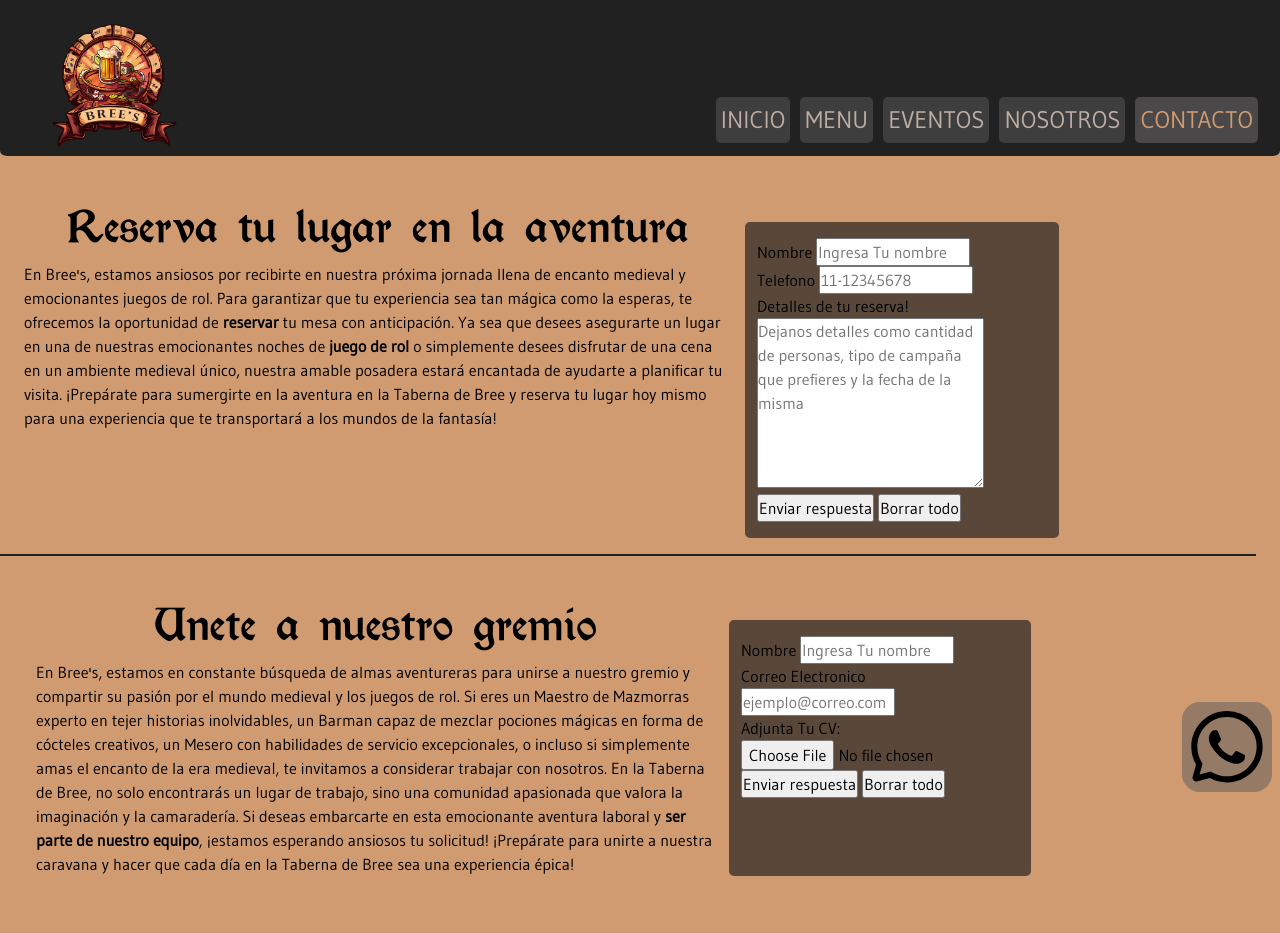
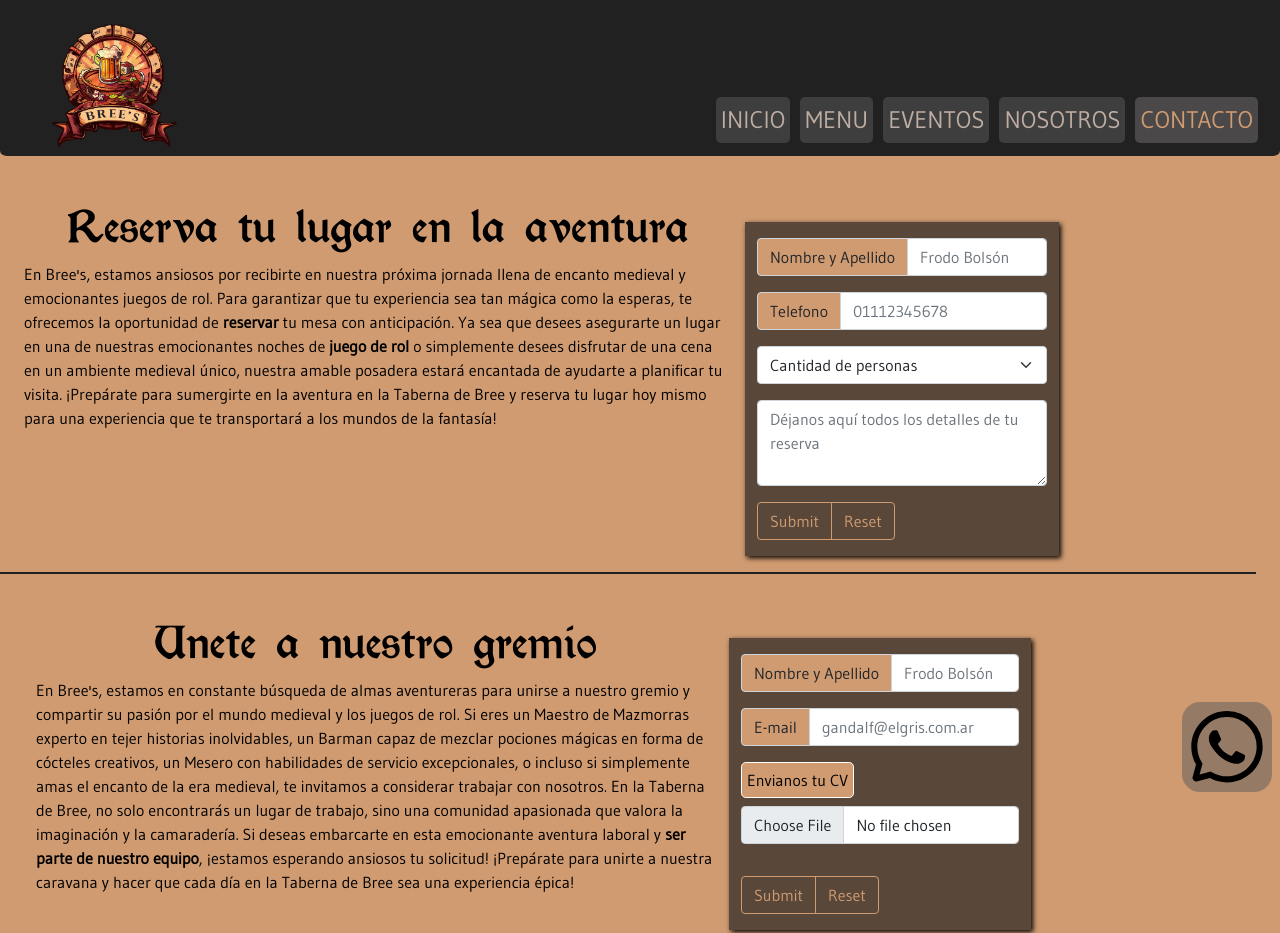
Before and after one commit to MattCGx/DesarrolloWeb-Coderhouse, a website: page Pages/contacto.html in a window 1280 px wide. Shown: the top 933 px of the page. Drawn offline with nearby package versions, Linux system fonts and the light colour scheme.

Commit message:
forms mejorados

```diff
--- a/Pages/contacto.html
+++ b/Pages/contacto.html
@@ -67,8 +67,10 @@
             de encanto medieval y
             emocionantes juegos de rol. Para garantizar que tu experiencia sea tan mágica como la esperas, te ofrecemos
             la
-            oportunidad de <span class="bold">reservar</span> tu mesa con anticipación. Ya sea que desees asegurarte un lugar en una de nuestras
-            emocionantes noches de <span class="bold">juego de rol</span> o simplemente desees disfrutar de una cena en un ambiente medieval
+            oportunidad de <span class="bold">reservar</span> tu mesa con anticipación. Ya sea que desees asegurarte un
+            lugar en una de nuestras
+            emocionantes noches de <span class="bold">juego de rol</span> o simplemente desees disfrutar de una cena en
+            un ambiente medieval
             único,
             nuestra amable posadera estará encantada de ayudarte a planificar tu visita. ¡Prepárate para sumergirte en
             la
@@ -77,33 +79,54 @@
             la fantasía!</p>
         </div>
 
-        <div class="formularioContacto col-lg-3 mt-3 mb-3 pt-3 pb-3 animate__animated animate__zoomIn">
+        <div class="formularioContacto col-lg-3 mt-3 mb-3 pt-3 pb-3" data-aos="flip-right" data-aos-delay="300" data-aos-easing="ease-in-out">
 
-          <!-- cambiar por form de BS para mejorar al visual-->
-          <form class="formulario" action="404.html">
-            <div>
-              <label id="FormName" for="NombreInput">Nombre</label>
-              <input type="text" name="NombreInput" placeholder="Ingresa Tu nombre" required />
+
+          <form class="row row-cols-lg-auto g-3 align-items-center" action="404.html">
+            <div class="col-12">
+              <label class="visually-hidden" for="inlineFormInputGroupUsername">Nombre</label>
+              <div class="input-group">
+                <div class="input-group-text">Nombre y Apellido</div>
+                <input type="text" class="form-control" id="inlineFormInputGroupUsername" placeholder="Frodo Bolsón"
+                  required>
+              </div>
             </div>
-            <div>
-              <label id="FormPhone" for="phoneInput">Telefono</label>
-              <input type="number" name="phoneInput" placeholder="11-12345678" required />
+            <div class="col-12">
+              <label class="visually-hidden" for="inlineFormInputGroupPhone">Telefono</label>
+              <div class="input-group">
+                <div class="input-group-text">Telefono</div>
+                <input type="number" class="form-control" id="inlineFormInputGroupPhone" placeholder="01112345678"
+                  required>
+              </div>
             </div>
-            <div>
-              <label id="FormMessage" for="messageInput">Detalles de tu reserva!</label>
+
+            <div class="col-12">
+              <label class="visually-hidden" for="inlineFormSelectPref">Cantidad de Personas</label>
+              <select class="form-select" id="inlineFormSelectPref">
+                <option selected>Cantidad de personas</option>
+                <option value="1">1</option>
+                <option value="2">2</option>
+                <option value="3">3</option>
+                <option value="4">4</option>
+                <option value="5">+4 aclarar en reserva</option>
+              </select>
             </div>
-            <div>
-              <textarea name="mensaje" id="mensaje" cols="30" rows="7"
-                placeholder="Dejanos detalles como cantidad de personas, tipo de campaña que prefieres y la fecha de la misma"></textarea>
+
+            <div class="col-12">
+              <label for="areamensaje" class="visually-hidden">Detalles de Tu reserva</label>
+              <textarea class="form-control" id="areamensaje" rows="3"
+                placeholder="Déjanos aquí todos los detalles de tu reserva"></textarea>
             </div>
-            <div>
-              <input type="submit" id="enviar" name="enviar" value="Enviar respuesta" />
-              <input type="reset" id="reset" name="reset" value="Borrar todo" />
+
+            <div class="btn-group col-6">
+              <input type="submit" class="btn btn-outline-primary"></input>
+              <input type="reset" class="btn btn-outline-primary"></input>
             </div>
           </form>
+
         </div>
       </div>
-    </section class="seccionReserva">
+    </section>
 
 
     <section class="container-fluid row seccionTrabajo pb-5 pt-5">
@@ -118,35 +141,48 @@
           con habilidades de servicio excepcionales, o incluso si simplemente amas el encanto de la era medieval, te
           invitamos a considerar trabajar con nosotros. En la Taberna de Bree, no solo encontrarás un lugar de trabajo,
           sino una comunidad apasionada que valora la imaginación y la camaradería. Si deseas embarcarte en esta
-          emocionante aventura laboral y <span class="bold">ser parte de nuestro equipo</span>, ¡estamos esperando ansiosos tu solicitud!
+          emocionante aventura laboral y <span class="bold">ser parte de nuestro equipo</span>, ¡estamos esperando
+          ansiosos tu solicitud!
           ¡Prepárate
           para unirte a nuestra caravana y hacer que cada día en la Taberna de Bree sea una experiencia épica!</p>
       </div>
 
-      <div class="formularioContacto col-lg-3 mt-3 mb-3 pt-3 pb-3 animate__animated animate__zoomIn">
-        <form class="formulario" action="404.html" method="post">
-          <div>
-            <label id="FormName2" for="NombreInput">Nombre</label>
-            <input type="text" name="NombreInput" placeholder="Ingresa Tu nombre" required />
+      <div class="formularioContacto col-lg-3 mt-3 mb-3 pt-3 pb-3" data-aos="flip-left" data-aos-delay="300" data-aos-easing="ease-in-out">
+
+        <form class="row row-cols-lg-auto g-3 align-items-center" action="404.html">
+          <div class="col-12">
+            <label class="visually-hidden" for="inlineFormInputGroupUsername">Nombre</label>
+            <div class="input-group">
+              <div class="input-group-text">Nombre y Apellido</div>
+              <input type="text" class="form-control" id="inlineFormInputGroupUsername" placeholder="Frodo Bolsón"
+                required>
+            </div>
           </div>
-          <div>
-            <label id="FormEmail" for="emailInput">Correo Electronico</label>
-            <input type="email" name="emailInput" placeholder="ejemplo@correo.com" required />
+          <div class="col-12">
+            <label class="visually-hidden" for="inlineFormInputGroupMail">E-mail</label>
+            <div class="input-group">
+              <div class="input-group-text">E-mail</div>
+              <input type="email" class="form-control" id="inlineFormInputGroupMail" placeholder="gandalf@elgris.com.ar"
+                required>
+            </div>
           </div>
-          <div>
-            <label for="archivo">Adjunta Tu CV:</label>
+
+
+          <div class="col-12">
+            <div class="mb-3">
+              <label for="formFile" class="form-label">Envianos tu CV</label>
+              <input class="form-control" type="file" id="formFile" accept=".pdf, .doc, .docx, .jpg, .png" required>
+            </div>
           </div>
-          <div>
-            <input type="file" name="archivo" id="archivo" placeholder="selecciona un archivo"
-              accept=".pdf, .doc, .docx, .jpg, .png" required />
-          </div>
-          <div>
-            <input type="submit" id="enviar" name="enviar" value="Enviar respuesta" />
-            <input type="reset" id="reset" name="reset" value="Borrar todo" />
+
+          <div class="btn-group col-6">
+            <input type="submit" class="btn btn-outline-primary"></input>
+            <input type="reset" class="btn btn-outline-primary"></input>
           </div>
         </form>
+
       </div>
-      </div>
+
 
     </section>
 
@@ -183,7 +219,7 @@
   <script src="https://unpkg.com/aos@next/dist/aos.js"></script>
   <script>
     AOS.init();
-    </script>
+  </script>
   <script src="../JS/bootstrap.bundle.min.js"></script>
 </body>
 
--- a/SCSS/_mainContacto.scss
+++ b/SCSS/_mainContacto.scss
@@ -1,12 +1,50 @@
-body{
-.main{
+body {
+    .main {
         .formularioContacto {
             background-color: map-get($map: $mapa-colores, $key: color-negro-alpha2);
-        border-radius: 5px;
+            box-shadow: 2px 2px 5px map-get($map: $mapa-colores, $key: color-texto);
+
+            .input-group-text {
+                background-color: map-get($map: $mapa-colores, $key: color-principal-body);
             }
+
+            .btn-outline-primary {
+                color: map-get($map: $mapa-colores, $key: color-principal-body);
+                border-color: map-get($map: $mapa-colores, $key: color-principal-body);
+            }
+
+            .btn-outline-primary:hover {
+                color: map-get($map: $mapa-colores, $key: color-texto);
+                background-color: map-get($map: $mapa-colores, $key: color-principal-body);
+                border-color: map-get($map: $mapa-colores, $key: color-texto);
+            }
+
+            .btn-outline-primary:focus {
+                box-shadow: 0 0 0 0.25rem map-get($map: $mapa-colores, $key: color-negro-alpha2);
+            }
+
+            .form-control:focus {
+                border-color: map-get($map: $mapa-colores, $key: color-principal-body);
+                box-shadow: 0 0 0 0.25rem map-get($map: $mapa-colores, $key: color-negro-alpha2);
+            }
+
+            .form-select:focus {
+                border-color: map-get($map: $mapa-colores, $key: color-principal-body);
+                box-shadow: 0 0 0 0.25rem map-get($map: $mapa-colores, $key: color-negro-alpha2);
+            }
+            .form-label {
+                background-color: map-get($map: $mapa-colores, $key: color-principal-body);
+                border: 1px solid #fff;
+                padding: 5px;
+                border-radius: 0.3rem;
+            }
+
+        }
+
 
         .seccionTrabajo {
             border-top: 2px solid map-get($map: $mapa-colores, $key: color-gris-oscuro);
+
         }
     }
 
```
Also changed, not shown: Pages/menu.html (+8 -8 lines), CSS/styles.css, 1 other file. Lines whose indentation alone changed are shown as unchanged.
